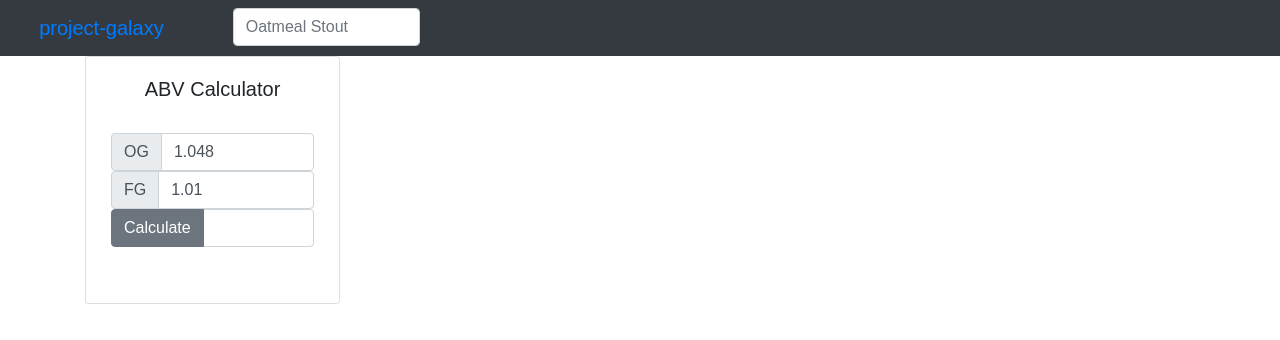
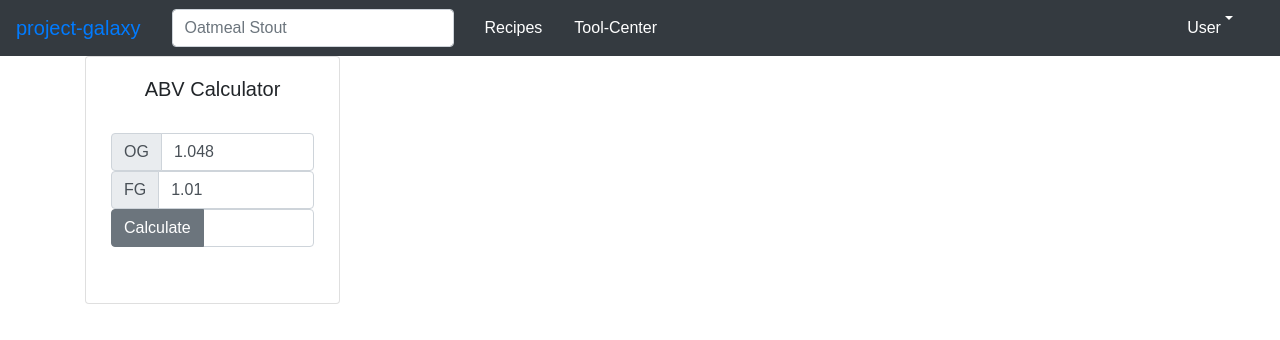
Before and after one commit to ZacharyAnderson/project-galaxy, a React (Create React App) app: page / in a window 1280 px wide. Shown: the top 340 px of the page. Built offline with nearby package versions, Linux system fonts and the light colour scheme.

Commit message:
Worked on NavBar.

```diff
--- /dev/null
+++ b/src/components/AbvCalculatorCard.css
@@ -0,0 +1,3 @@
+.input-group.input-space {
+    margin-bottom: 10px;
+  }
--- a/src/components/AbvCalculatorCard.tsx
+++ b/src/components/AbvCalculatorCard.tsx
@@ -54,7 +54,7 @@ class AbvCalculatorCard extends React.Component<{}, State> {
           <CardBody>
             <Form onSubmit={this.handleSubmit}>
               <FormGroup row={true}>
-                <InputGroup>
+                <InputGroup className="input-group inputspace">
                   <InputGroupAddon addonType="prepend">OG</InputGroupAddon>
                   <Input
                     type="number"
--- /dev/null
+++ b/src/components/NavBar.css
@@ -0,0 +1,15 @@
+.navbar-brand {
+    display: flex;
+    padding-top: 0.3125rem;
+    padding-bottom: 0.3125rem;
+    margin-right: 1rem;
+    font-size: 1.25rem;
+    line-height: inherit;
+    white-space: nowrap;
+  }
+
+.nav-link {
+    display: flex;
+    padding: .5rem 1rem;
+    color: #fff;
+}
--- a/src/components/NavBar.tsx
+++ b/src/components/NavBar.tsx
@@ -1,5 +1,16 @@
 import * as React from "react";
-import { Col,Input, Navbar, NavbarBrand, Row } from "reactstrap";
+import {
+  Col,
+  DropdownItem,
+  DropdownMenu,
+  DropdownToggle,
+  Input,
+  Navbar,
+  NavbarBrand,
+  NavLink,
+  UncontrolledDropdown
+} from "reactstrap";
+import "./NavBar.css";
 
 class NavBar extends React.Component<{}> {
   constructor(props: {}) {
@@ -10,19 +21,37 @@ class NavBar extends React.Component<{}> {
     return (
       <div>
         <Navbar color="dark">
-          <Row>
-            <Col>
-            <NavbarBrand href="/">project-galaxy</NavbarBrand>
-            </Col>
-            <Col>
+          <Col sm="1.5">
+            <NavbarBrand fixed="" href="/">
+              project-galaxy
+            </NavbarBrand>
+          </Col>
+          <Col sm="3">
             <Input
               type="search"
               name="searchbar"
               id="searchbar"
               placeholder="Oatmeal Stout"
             />
+          </Col>
+          <Col sm="1.5">
+            <NavLink href="/">Recipes</NavLink>
+          </Col>
+          <Col sm="1.5">
+            <NavLink href="/">Tool-Center</NavLink>
+          </Col>
+          <Col>
+            <UncontrolledDropdown className="float-right">
+                <DropdownToggle nav={true} caret={true}>
+                    User
+                </DropdownToggle>
+                <DropdownMenu right={true}>
+                    <DropdownItem>
+                        Settings
+                    </DropdownItem>
+                </DropdownMenu>
+            </UncontrolledDropdown>
             </Col>
-          </Row>
         </Navbar>
       </div>
     );
```
